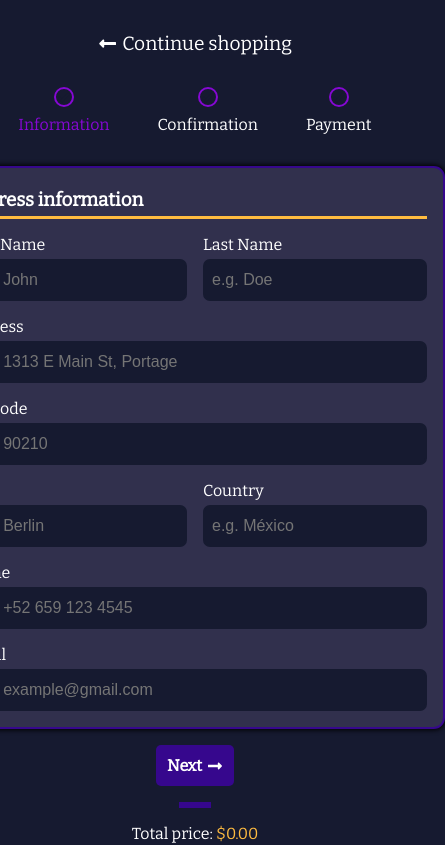
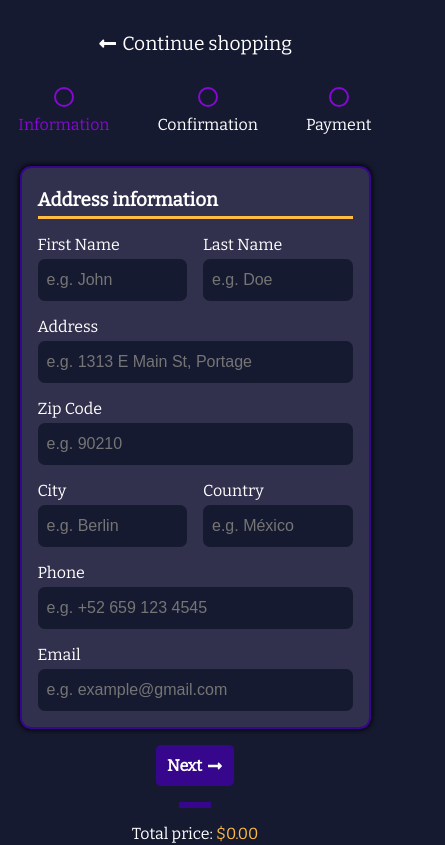
Before and after one commit to Eckry/store-app, a React (Vite) app: page /store-app/checkout/data in a window 390 px wide. Shown: the top 845 px of the page, 445 px wide, since content can reach past the window. Built offline with nearby package versions, Linux system fonts and the light colour scheme.

Commit message:
fix responsive styles

```diff
--- a/src/routes/styles/Address.css
+++ b/src/routes/styles/Address.css
@@ -74,8 +74,8 @@
   border-bottom: 3px solid var(--highlight-color-two);
 }
 
-@media (max-width: 800px) {
+@media (max-width: 740px) {
   .address-container {
-    max-width: 500px;
+    width: 90%;
   }
 }
```
